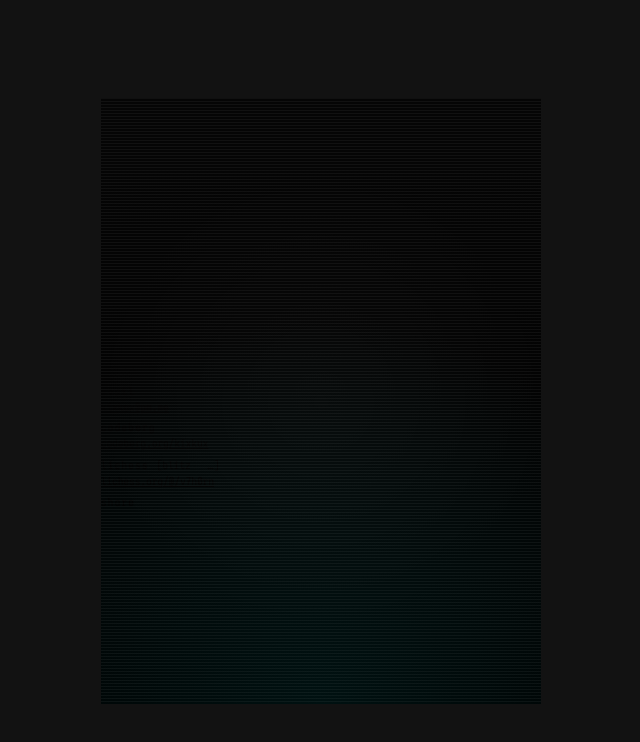
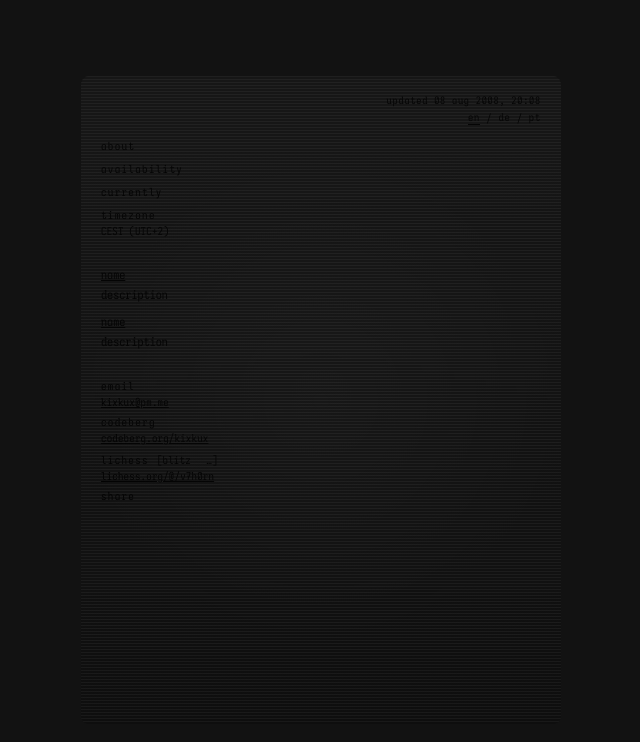
Before and after one commit to bxavaby/kkx1r, a website: page index.html in a window 1280 px wide. Shown: the whole page, without its empty margins (319-959 px from the left). Drawn offline with Linux system fonts and the light colour scheme; a script that the page names is missing.

Commit message:
fix: same shit

```diff
--- a/css/styles.css
+++ b/css/styles.css
@@ -20,6 +20,10 @@
 
     --screen-height: 36rem;
     --screen-width: min(680px, 100%);
+
+    --text-xs: clamp(0.6rem, 0.5rem + 0.2vw, 0.7rem);
+    --text-sm: clamp(0.68rem, 0.6rem + 0.2vw, 0.78rem);
+    --text-base: clamp(0.74rem, 0.65rem + 0.25vw, 0.86rem);
 }
 
 * {
@@ -35,9 +39,10 @@ body {
 }
 
 body {
-    min-height: 100vh;
-    display: grid;
-    place-items: center;
+    min-height: 100dvh;
+    display: flex;
+    justify-content: center;
+    align-items: stretch;
     padding: 0;
     background:
         radial-gradient(
@@ -70,14 +75,12 @@ body {
 }
 
 .screen {
-    position: relative;
-    isolation: isolate;
-    z-index: 1;
-    width: 100%;
+    flex: 1;
     max-width: 393px;
-    height: min(calc(100vh - 96px - 56px), 640px);
     margin: 96px 16px 56px;
-    padding: 18px 20px 16px;
+    min-height: calc(100dvh - 96px - 56px);
+    max-height: 640px;
+    padding: 0;
     overflow: hidden;
     border-radius: 8px;
     background: color-mix(in srgb, var(--bg) 92%, black);
@@ -113,9 +116,18 @@ body {
     width: 100%;
     height: 100%;
     background:
-        radial-gradient(circle at bottom, #011 0%, #000 60%, #000 100%),
-        radial-gradient(circle at top, #410 0%, #000 60%, #000 100%);
-    overflow: hidden;
+        radial-gradient(
+            circle at top center,
+            var(--sec) 0%,
+            #000 40%,
+            #000 100%
+        ),
+        radial-gradient(
+            circle at bottom center,
+            var(--sec) 0%,
+            #000 40%,
+            #000 100%
+        );
 }
 
 .crt-surface::before {
@@ -166,6 +178,13 @@ body {
     }
 }
 
+.crt-content {
+    position: relative;
+    width: 100%;
+    height: 100%;
+    padding: 18px 20px 16px;
+}
+
 /*
 .screen.is-switching {
     box-shadow: 0 0 0 1px color-mix(in srgb, var(--acc) 18%, transparent);
@@ -176,7 +195,7 @@ body {
     display: flex;
     align-items: center;
     gap: 6px;
-    font-size: 0.72rem;
+    font-size: var(--text-xs);
     letter-spacing: 0.08em;
     text-transform: lowercase;
 }
@@ -284,7 +303,7 @@ body {
 
 .rating-inline {
     color: var(--acc);
-    font-size: 0.72rem;
+    font-size: var(--text-xs);
     letter-spacing: 0.04em;
 }
 
@@ -354,7 +373,8 @@ body {
     display: flex;
     flex-direction: column;
     justify-content: flex-start;
-    overflow: hidden;
+    overflow-y: auto;
+    overflow-x: hidden;
     transition:
         opacity var(--anim-fast),
         transform var(--anim-fast);
--- a/css/themes.css
+++ b/css/themes.css
@@ -4,6 +4,7 @@
     --bg-meta: #000000;
     --txt: #ffffff;
     --acc: #b2b2b2;
+    --sec: #111;
 }
 
 /* Palette::locale::german */
@@ -12,6 +13,7 @@
     --bg-meta: #000000;
     --txt: #fefff2;
     --acc: #ff604a;
+    --sec: #121;
 }
 
 /* Palette::locale::portuguese */
@@ -20,4 +22,5 @@
     --bg-meta: #000000;
     --txt: #ffffff;
     --acc: #b548c9;
+    --sec: #112;
 }
--- a/index.html
+++ b/index.html
@@ -113,10 +113,13 @@
     <body>
         <main class="screen" id="screen">
             <div class="crt-surface">
+                <div class="crt-content">
                     <header class="line line--top">
                         <div class="top-right">
                             <div class="updated">
-                            <span class="updated-label" data-i18n="updatedLabel"
+                                <span
+                                    class="updated-label"
+                                    data-i18n="updatedLabel"
                                     >updated</span
                                 >
                                 <time
@@ -128,7 +131,10 @@
                                 </time>
                             </div>
 
-                        <nav class="locale-nav" aria-label="Language selector">
+                            <nav
+                                class="locale-nav"
+                                aria-label="Language selector"
+                            >
                                 <button
                                     class="locale-link is-active"
                                     type="button"
@@ -172,7 +178,9 @@
                         <p class="text" data-i18n="availability"></p>
 
                         <div class="line line--gap">
-                        <span class="tag" data-i18n="tagNow">currently</span>
+                            <span class="tag" data-i18n="tagNow"
+                                >currently</span
+                            >
                         </div>
                         <p class="text" data-i18n="now"></p>
 
@@ -203,7 +211,10 @@
                                 >
                                     name
                                 </a>
-                            <p class="project-desc" data-i18n="projectOneDesc">
+                                <p
+                                    class="project-desc"
+                                    data-i18n="projectOneDesc"
+                                >
                                     description
                                 </p>
                             </article>
@@ -219,7 +230,10 @@
                                 >
                                     name
                                 </a>
-                            <p class="project-desc" data-i18n="projectTwoDesc">
+                                <p
+                                    class="project-desc"
+                                    data-i18n="projectTwoDesc"
+                                >
                                     description
                                 </p>
                             </article>
@@ -292,6 +306,7 @@
                         </p>
                     </section>
                 </div>
+            </div>
         </main>
 
         <div class="locale-bar" id="locale-bar" aria-hidden="true"></div>
```
Also changed, not shown: js/index.min.js. Lines whose indentation alone changed are shown as unchanged.
